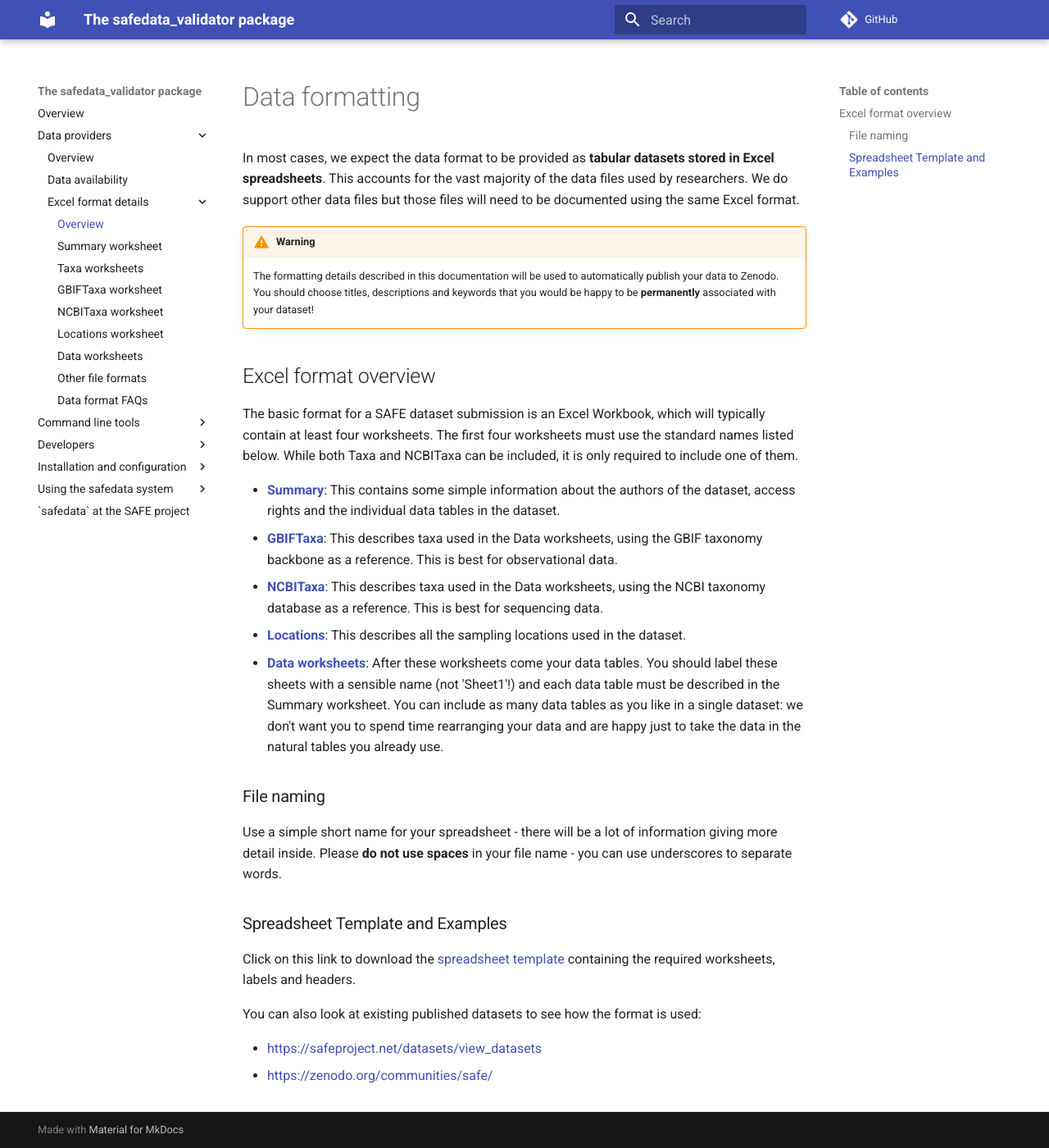
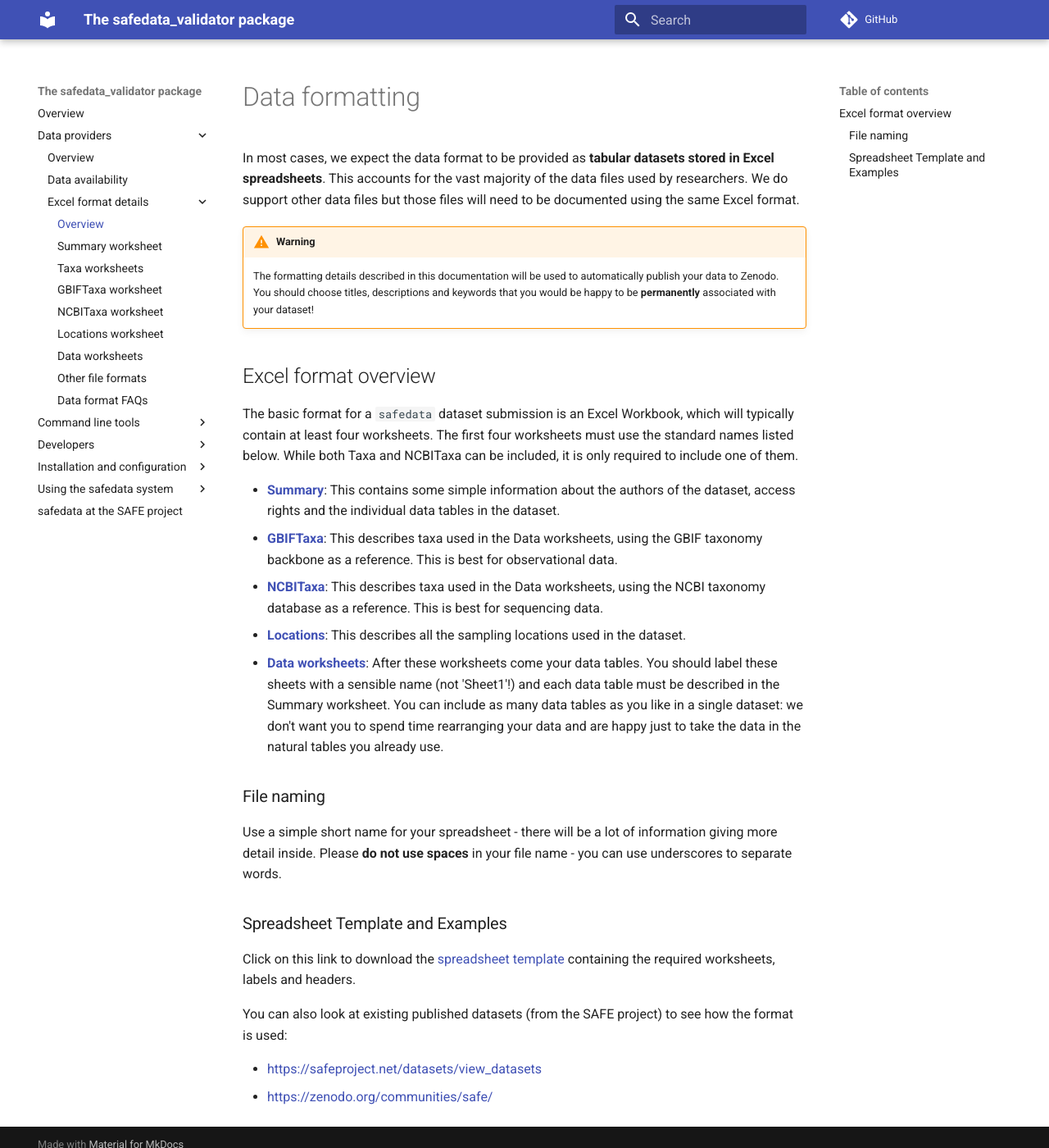
Before and after one commit to ImperialCollegeLondon/safedata_validator, an MkDocs documentation site: the page built from docs/data_providers/data_format/overview.md, in a window 1280 px wide and 1400 px high. Shown: the whole window at 82% size. Built offline with MkDocs 1.6.1 and Material for MkDocs 9.7.7, drawn with Linux system fonts in a browser that asks for light colours; comment, search, counter and statistics services are not loaded.

Commit message:
Couple of minor docs fixes

```diff
--- a/docs/data_providers/data_format/overview.md
+++ b/docs/data_providers/data_format/overview.md
@@ -12,7 +12,7 @@ using the same Excel format.
 
 ## Excel format overview
 
-The basic format for a SAFE dataset submission is an Excel Workbook, which will
+The basic format for a `safedata` dataset submission is an Excel Workbook, which will
 typically contain at least four worksheets. The first four worksheets must use the
 standard names listed below. While both Taxa and NCBITaxa can be included, it is only
 required to include one of them.
@@ -43,7 +43,8 @@ Click on this link to download the [spreadsheet
 template](https://github.com/ImperialCollegeLondon/safedata_validator/blob/master/test_files/Template.xlsx?raw=true)
 containing the required worksheets, labels and headers.
 
-You can also look at existing published datasets to see how the format is used:
+You can also look at existing published datasets (from the SAFE project) to see how the
+format is used:
 
 - [https://safeproject.net/datasets/view_datasets](https://safeproject.net/datasets/view_datasets)
 - [https://zenodo.org/communities/safe/](https://zenodo.org/communities/safe/)
--- a/mkdocs.yml
+++ b/mkdocs.yml
@@ -56,4 +56,4 @@ nav:
     - 'NCBI validation notes': 'install/ncbi_validation.md'
   - 'Using the safedata system':
     - 'Overview': 'using_safedata/overview.md'
-  - '`safedata` at the SAFE project': 'safedata_at_SAFE.md'
+  - 'safedata at the SAFE project': 'safedata_at_SAFE.md'
```
